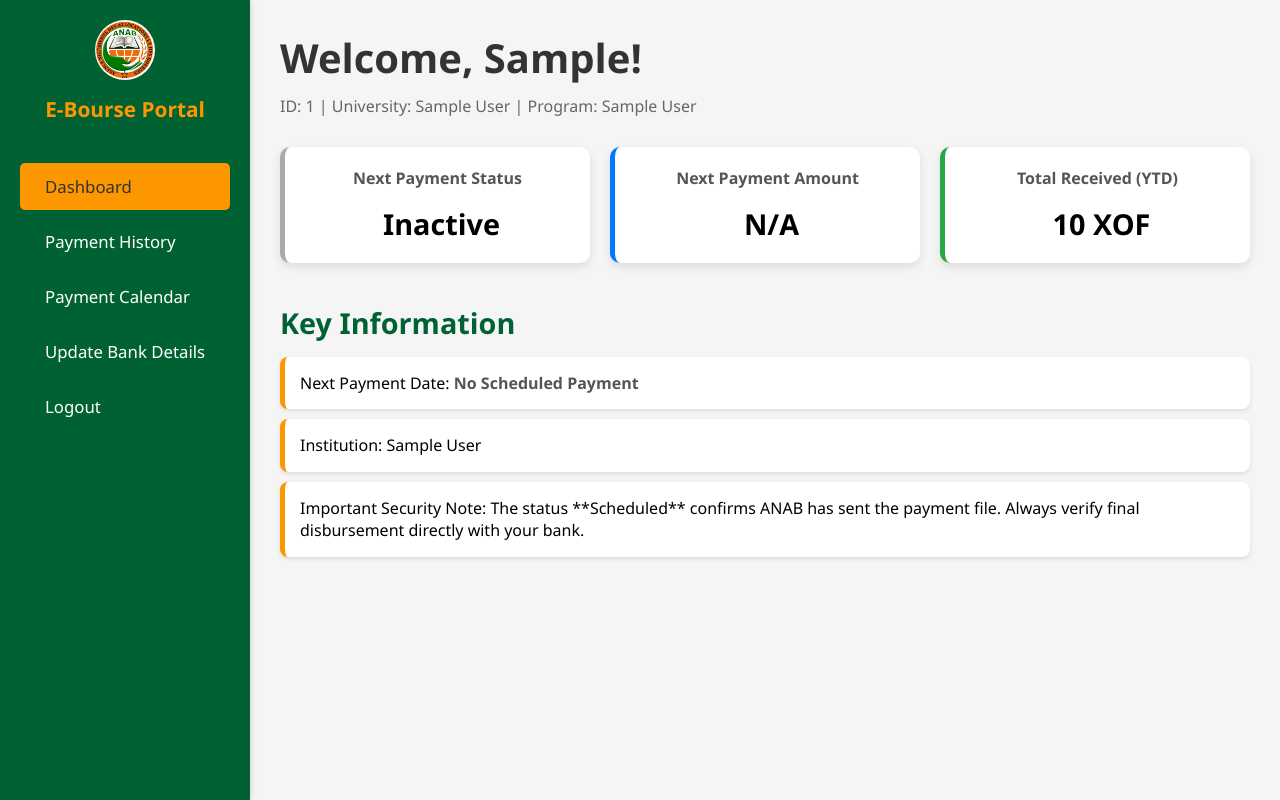
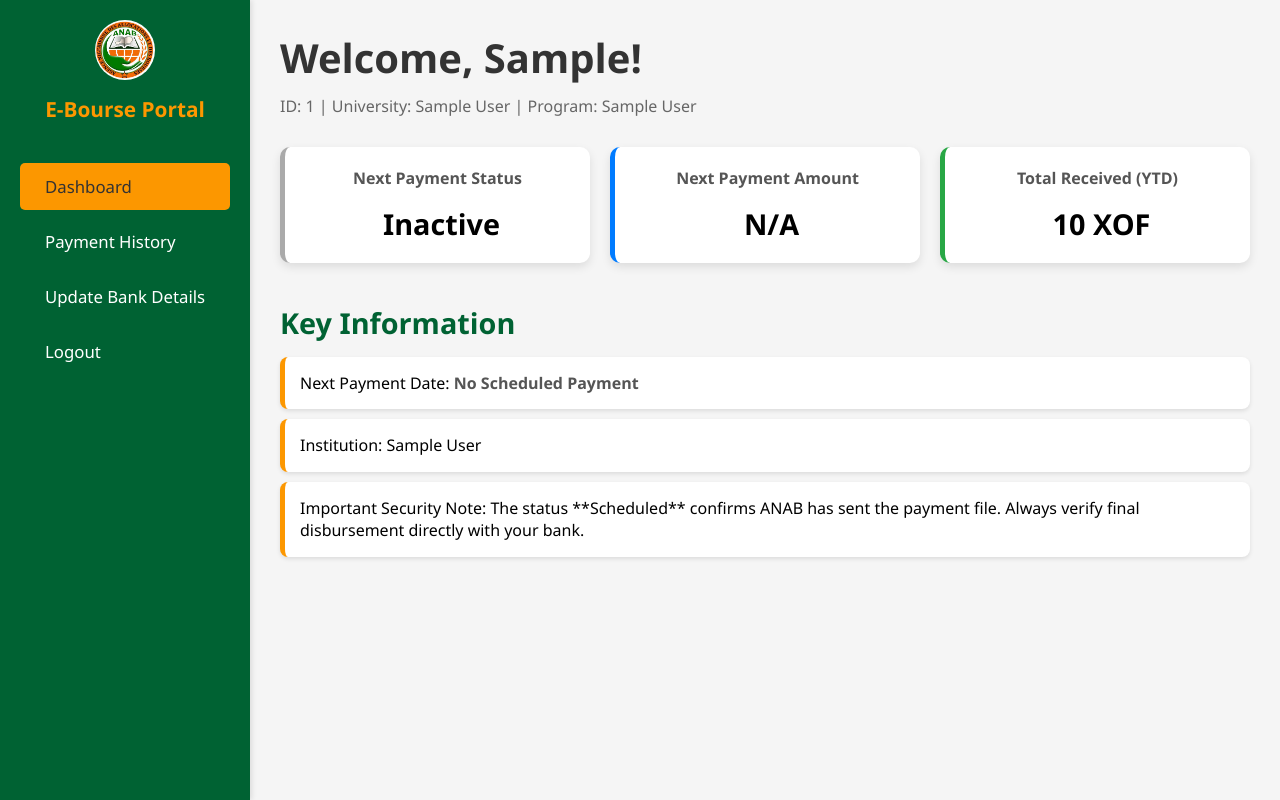
Before and after one commit to karim-Souleymane-Soukouratou/FinalProject, a PHP site: page /student_dashboard.php in a window 1280 px wide. Run offline with PHP 8.4, Linux system fonts and the light colour scheme; the visitor is signed in with stand-in values (Sample User, id 1); tables that the repository leaves empty or names only in its code hold one stand-in row (values such as "Sample post").

Commit message:
update student dashboard

```diff
--- a/student_dashboard.php
+++ b/student_dashboard.php
@@ -192,7 +192,6 @@ header h1 { font-size: 2.5rem; color: var(--dark); margin-bottom: 10px; }
         <nav class="sidebar-nav">
             <a href="student_dashboard.php" class="active"><i class="fas fa-home"></i> Dashboard</a>
             <a href="payment_history.php"><i class="fas fa-history"></i> Payment History</a>
-            <a href="payment_calendar.php"><i class="fas fa-calendar-alt"></i> Payment Calendar</a>
             <a href="edit_bank.php"><i class="fas fa-user-edit"></i> Update Bank Details</a>
             <a href="logout.php"><i class="fas fa-sign-out-alt"></i> Logout</a>
         </nav>
```
